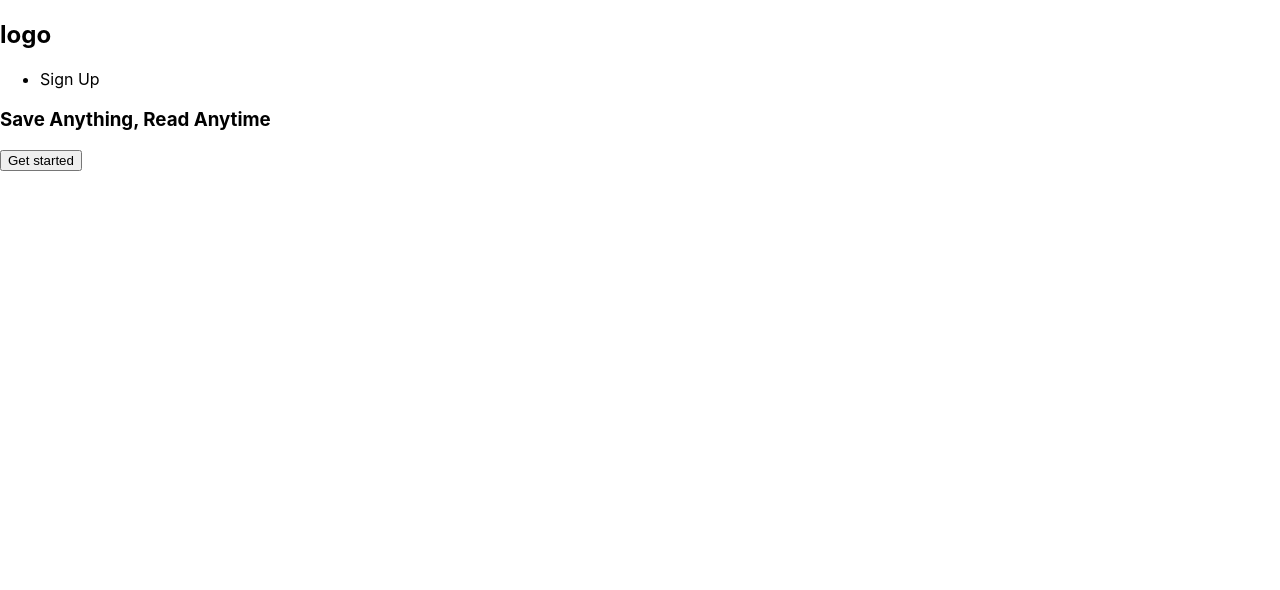
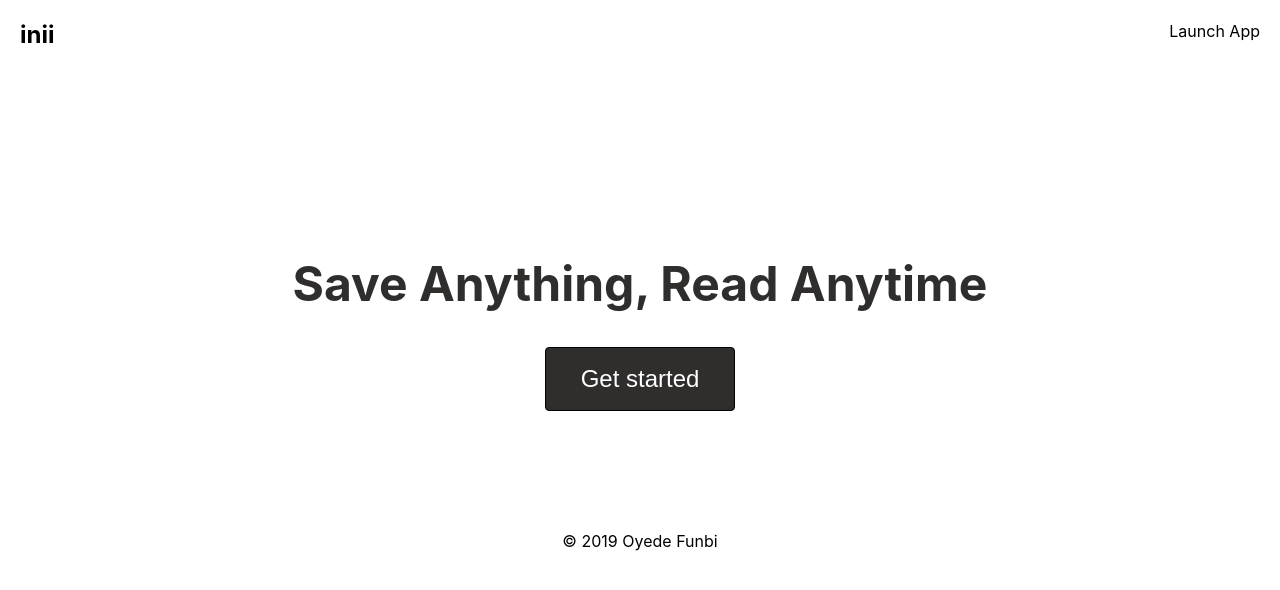
Before and after one commit to FunbiOyede/inii, a React (Create React App) app: page / in a window 1280 px wide. Shown: the top 590 px of the page. Built offline with nearby package versions, Linux system fonts and the light colour scheme.

Commit message:
basic styles for landing page completed

```diff
--- a/src/component/LandingPage/LandingPage.jsx
+++ b/src/component/LandingPage/LandingPage.jsx
@@ -1,7 +1,7 @@
 import React, { Component } from "react";
 import { withRouter } from "react-router-dom";
 import styles from "./LandingPage.module.css";
-
+// import BookmarkImage from "../../../src/assets/landing_save_anything.png";
 class LandingPage extends Component {
   toMainPage = () => {
     this.props.history.push("/home");
@@ -9,20 +9,35 @@ class LandingPage extends Component {
 
   render() {
     return (
-      <div className={styles.LandingPage}>
-        <header>
-          <h2>logo</h2>
+      <div className={styles.landingPage}>
+        <header className={styles.nav}>
+          <h2>inii</h2>
           <ul>
-            <li>Sign Up</li>
+            <li onClick={this.toMainPage} style={{ cursor: "pointer" }}>
+              Launch App
+            </li>
           </ul>
         </header>
-        <main>
-          <h3>Save Anything, Read Anytime</h3>
-          <div>{/* <img></img> */}</div>
-          <div>
+        <main className={styles.Main}>
+          <div style={{ display: "block" }}>
+            {/* <div>
+              <img src={BookmarkImage} alt="Save anything" />
+            </div> */}
+            <h3>Save Anything, Read Anytime</h3>
+          </div>
+
+          <div style={{ textAlign: "center" }}>
             <button onClick={this.toMainPage}>Get started</button>
           </div>
         </main>
+        <footer
+          style={{
+            textAlign: "center",
+            marginTop: "-80px"
+          }}
+        >
+          <p>© 2019 Oyede Funbi</p>
+        </footer>
       </div>
     );
   }
--- a/src/component/LandingPage/LandingPage.module.css
+++ b/src/component/LandingPage/LandingPage.module.css
@@ -1,5 +1,57 @@
 .landingPage {
   width: 100%;
-  background-color: black;
+
+  color: black;
+  margin: -20px auto;
+  padding: 0;
+  height: 100vh;
+  overflow: hidden;
+}
+
+.nav {
+  background-color: white;
+  width: 100%;
+  display: flex;
+  color: black;
+  margin-top: 20px;
+  justify-content: space-between;
+}
+
+.nav ul li {
+  text-decoration: none;
+  list-style: none;
+  margin-right: 20px;
+  line-height: 30px;
+}
+
+.nav h2 {
+  margin-left: 20px;
+}
+
+.Main {
+  margin: 200px auto;
+  /* background-color: pink; */
+}
+
+.Main div h3 {
+  text-align: center;
+  font-size: 48px;
+  font-weight: bolder;
+  color: rgb(48, 45, 45);
+  line-height: 30px;
+}
+
+.Main div button {
+  border-radius: 4px;
+  border-style: solid;
+  border-width: 1px;
   color: white;
+  background-color: rgb(48, 45, 45);
+  font-size: 24px;
+  line-height: 42px;
+  padding: 10px 35px;
 }
+
+.Main div button:hover {
+  color: rgb(121, 117, 117);
+}
```
Also changed, not shown: src/assets/bookmark-line-icon-vector-22866101.jpg (added), src/assets/landing_save_anything.png (added).
